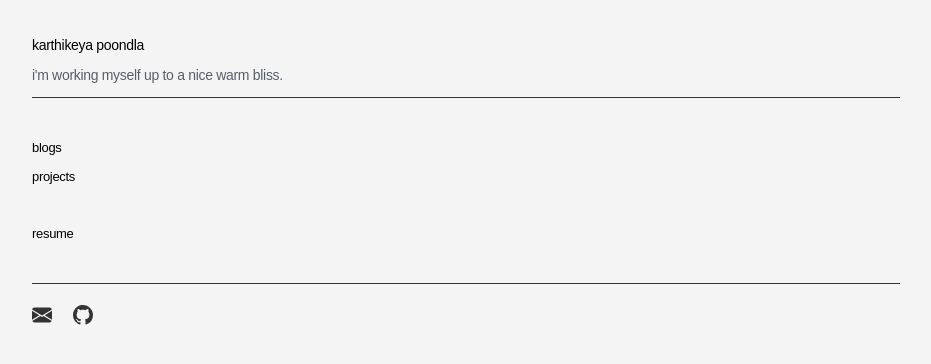
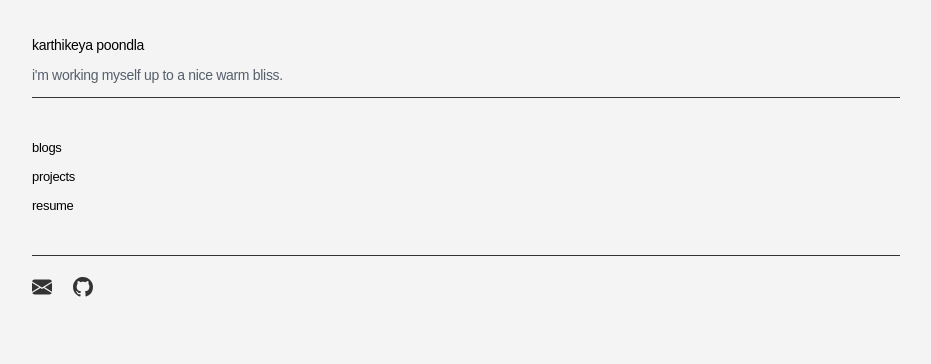
Before and after one commit to rthponder/rthponder.github.io, a plain HTML site: page index.html in a window 1280 px wide. Shown: the whole page, without its empty margins (174-1105 px from the left). Drawn offline with Linux system fonts and the light colour scheme; a web font is replaced by a local one.

Commit message:
changes made

```diff
--- a/styles/style.css
+++ b/styles/style.css
@@ -78,11 +78,6 @@ a:hover {
   justify-content: flex-start;
 }
 
-.resume {
-	margin-top: 3rem;
-
-}
-
 footer {
   display: flex;
   gap: 1.5rem;
```
